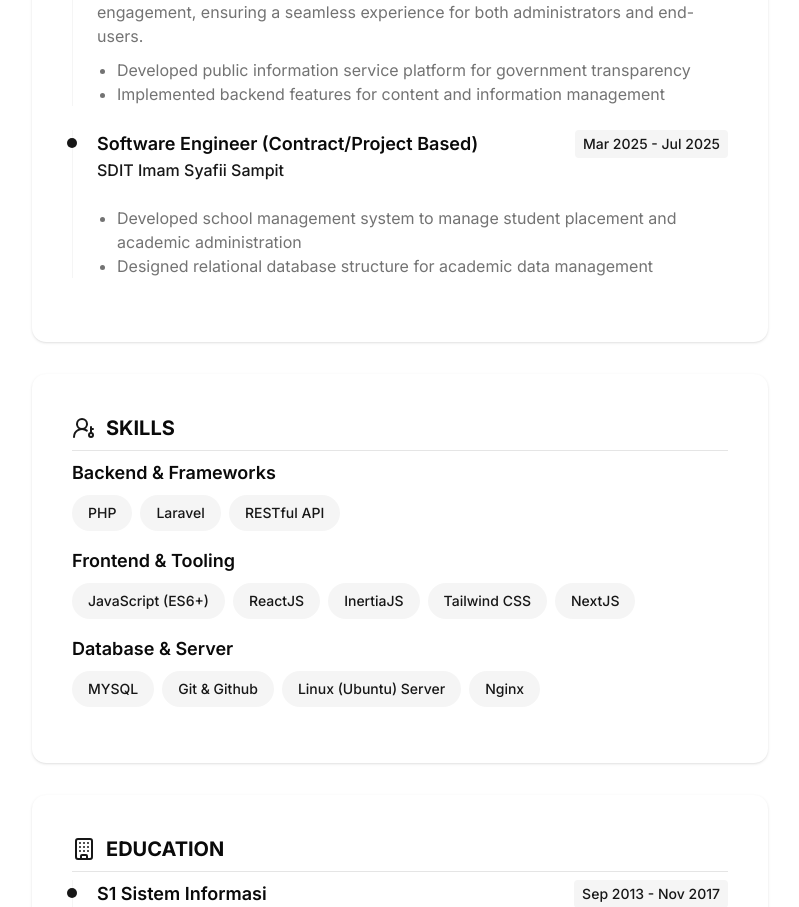
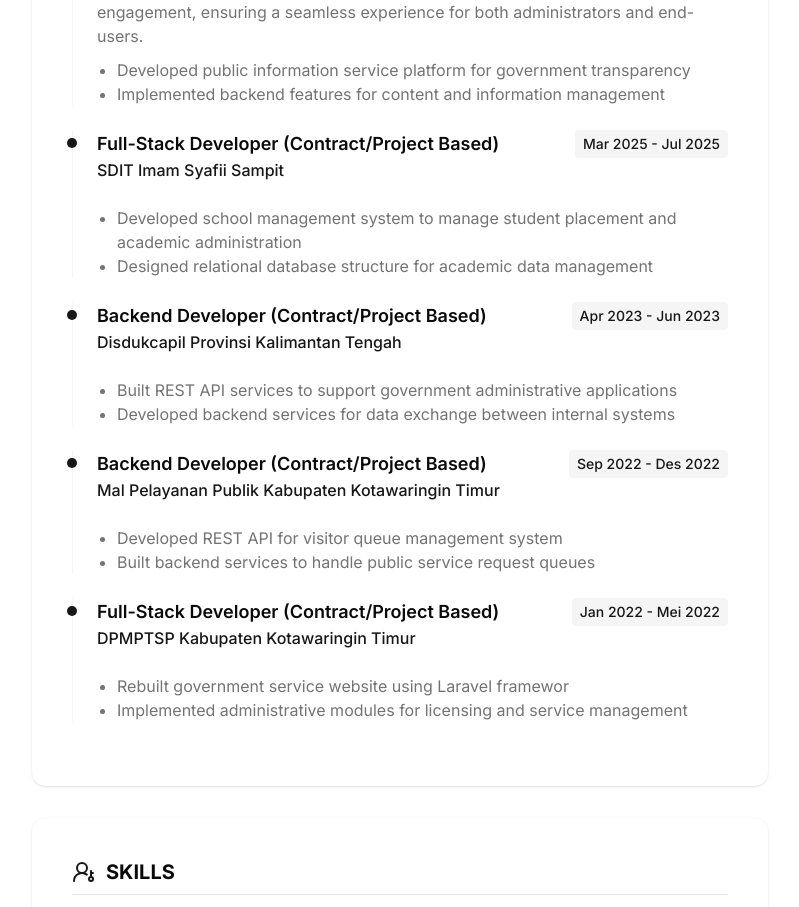
Before and after one commit to ferys2195/simple-resume, a Next.js app: page / in a window 1280 px wide. Shown: the part 846-1753 px from the top of the page, without its empty margins (240-1039 px from the left). Built offline with nearby package versions, Linux system fonts and the light colour scheme.

Commit message:
feat : update data

```diff
--- a/data/experience.ts
+++ b/data/experience.ts
@@ -2,7 +2,7 @@ import { Experience } from "@/types/experience.types"
 
 const experiences: Experience[] = [
   {
-    title: "Software Engineer (Contract/Project Based)",
+    title: "Full-Stack Developer (Contract/Project Based)",
     company: "Disdukcapil Provinsi Kalimantan Tengah",
     period: {
       startDate: new Date(2025, 8), // January 2020
@@ -16,7 +16,7 @@ const experiences: Experience[] = [
     ],
   },
   {
-    title: "Software Engineer (Contract/Project Based)",
+    title: "Full-Stack Developer (Contract/Project Based)",
     company: "SDIT Imam Syafii Sampit",
     period: {
       startDate: new Date(2025, 2), // January 2020
@@ -27,6 +27,42 @@ const experiences: Experience[] = [
       "Designed relational database structure for academic data management",
     ],
   },
+  {
+    title: "Backend Developer (Contract/Project Based)",
+    company: "Disdukcapil Provinsi Kalimantan Tengah",
+    period: {
+      startDate: new Date(2023, 3), // January 2020
+      endDate: new Date(2023, 5), // December 2023
+    },
+    responsibilities: [
+      "Built REST API services to support government administrative applications",
+      "Developed backend services for data exchange between internal systems",
+    ],
+  },
+  {
+    title: "Backend Developer (Contract/Project Based)",
+    company: "Mal Pelayanan Publik Kabupaten Kotawaringin Timur",
+    period: {
+      startDate: new Date(2022, 8), // January 2020
+      endDate: new Date(2022, 11), // December 2023
+    },
+    responsibilities: [
+      "Developed REST API for visitor queue management system",
+      "Built backend services to handle public service request queues",
+    ],
+  },
+  {
+    title: "Full-Stack Developer (Contract/Project Based)",
+    company: "DPMPTSP Kabupaten Kotawaringin Timur",
+    period: {
+      startDate: new Date(2022, 0), // January 2020
+      endDate: new Date(2022, 4), // December 2023
+    },
+    responsibilities: [
+      "Rebuilt government service website using Laravel framewor",
+      "Implemented administrative modules for licensing and service management",
+    ],
+  },
 ]
 
 export default experiences
```
